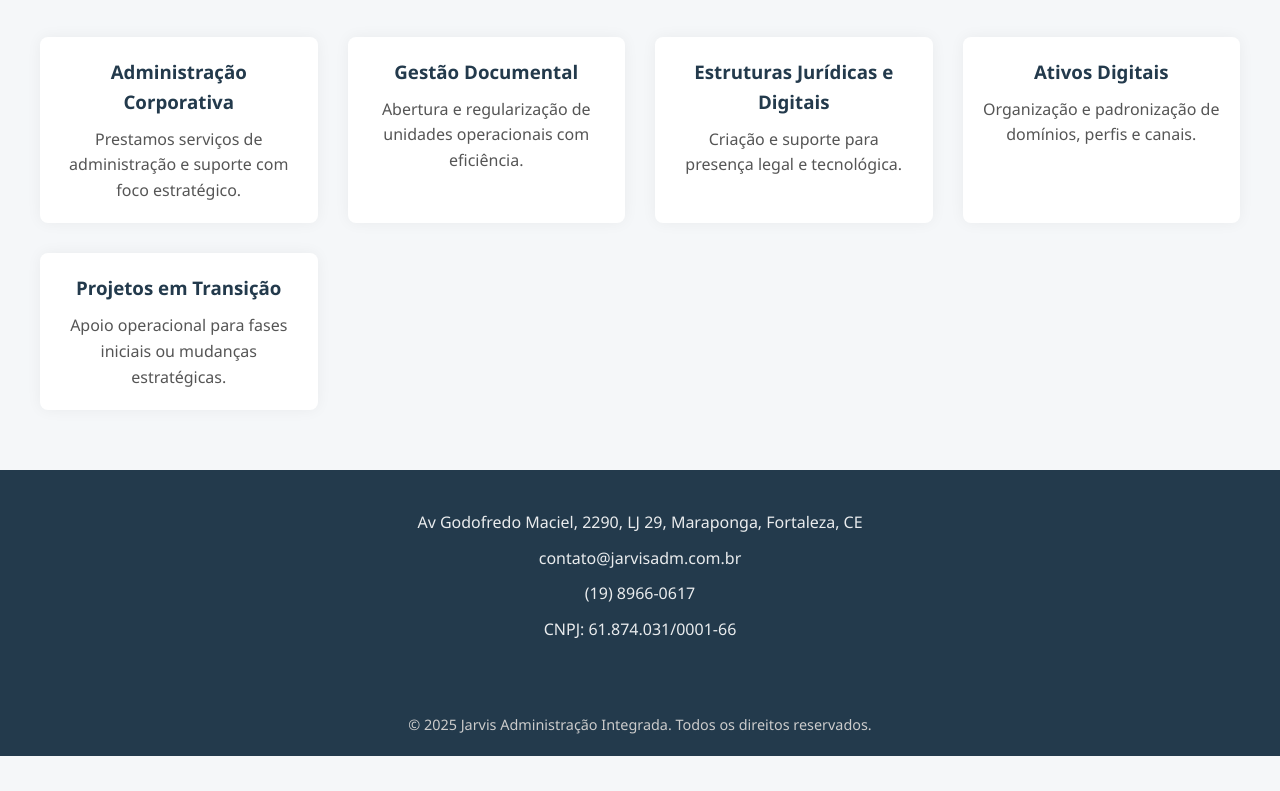
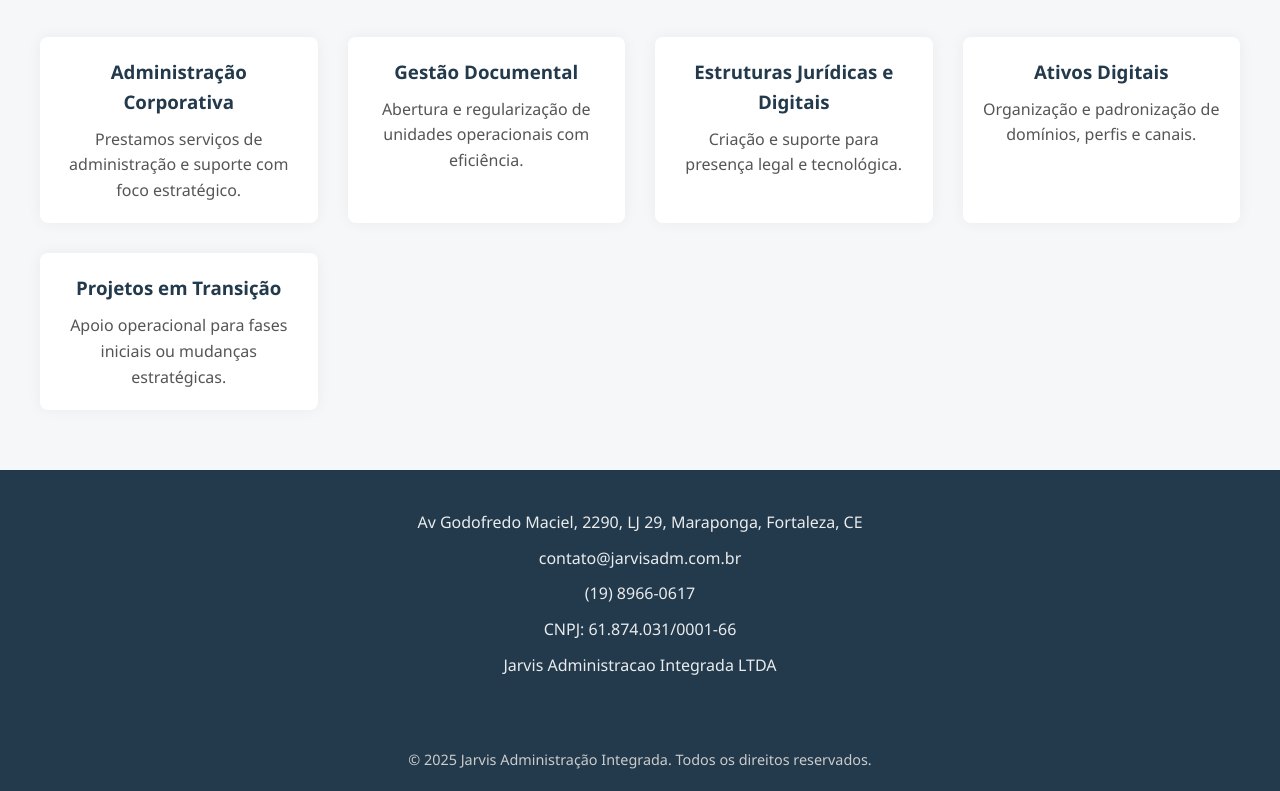
Before and after one commit to toedio/jarvisadm.com.br, a plain HTML site: page index.html in a window 1280 px wide. Shown: the part 1288-2079 px from the top of the page. Before the commit the page ends 2044 px from the top, so only its background shows below. Drawn offline with Linux system fonts and the light colour scheme.

Commit message:
Razao social

```diff
--- a/index.html
+++ b/index.html
@@ -230,6 +230,7 @@
             <p>contato@jarvisadm.com.br</p>
             <p>(19) 8966-0617</p>
             <p>CNPJ: 61.874.031/0001-66</p>
+            <p>Jarvis Administracao Integrada LTDA</p>
         </div>
     </section>
 
```
